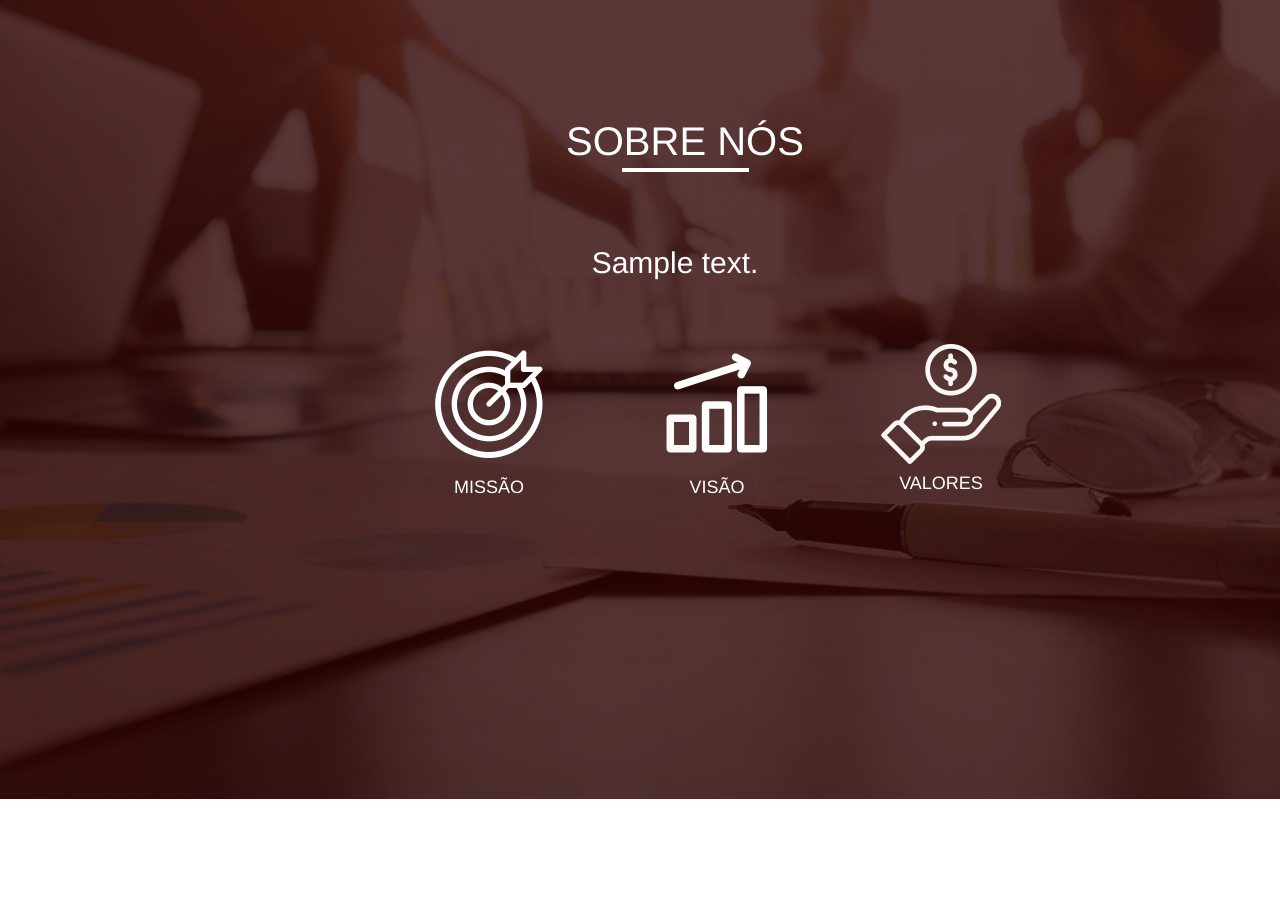
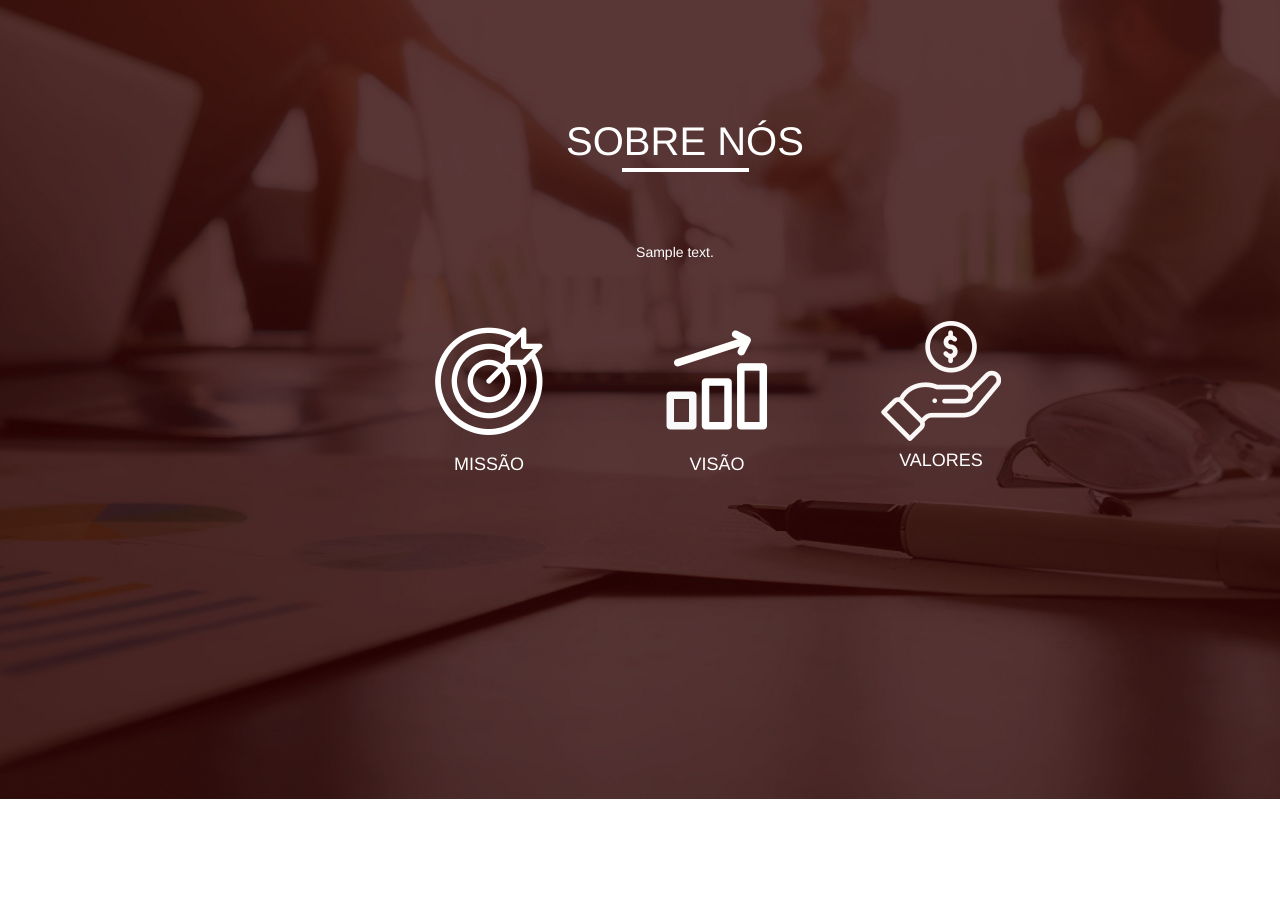
Before and after one commit to Showza/projeto-estatis, a CodeIgniter app: page /projeto-estatis/quemsomos in a window 1280 px wide; the page is wider, and only the part inside the window is pictured. Shown: the part 115-1013 px from the top of that part. Run offline with CodeIgniter, Linux system fonts and the light colour scheme; tables that the repository leaves empty hold one stand-in row (values such as "Sample post"); some libraries are stand-ins or nearby versions.

Commit message:
frontend quemsomos

```diff
--- a/assets/frontend/css/style.css
+++ b/assets/frontend/css/style.css
@@ -223,7 +223,7 @@
 
 }
 .titulo p{
-    font-size: 3rem;
+    font-size: 14px;
     max-width: 800px;
     margin-bottom: 35px;
     text-align: center;
```
